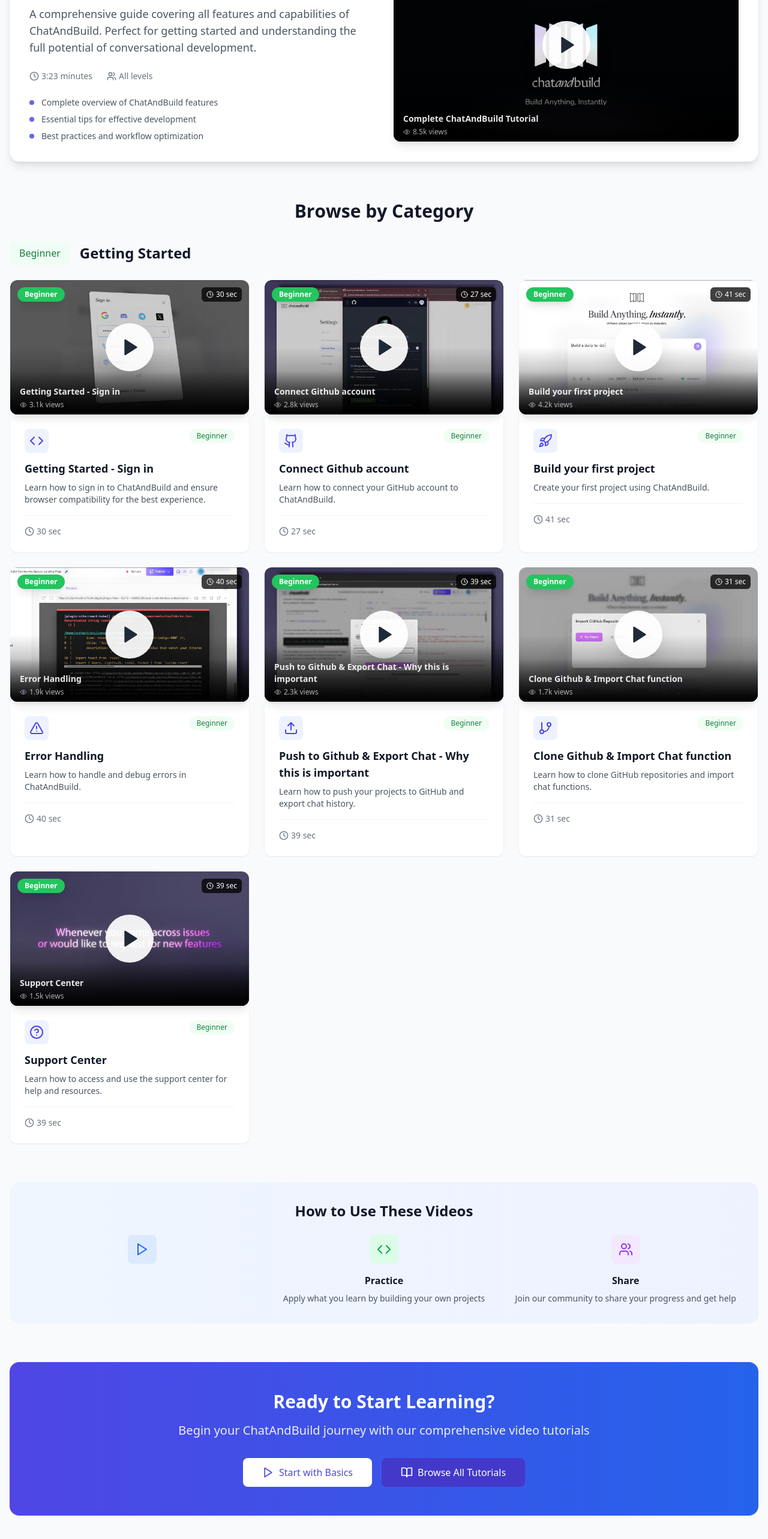
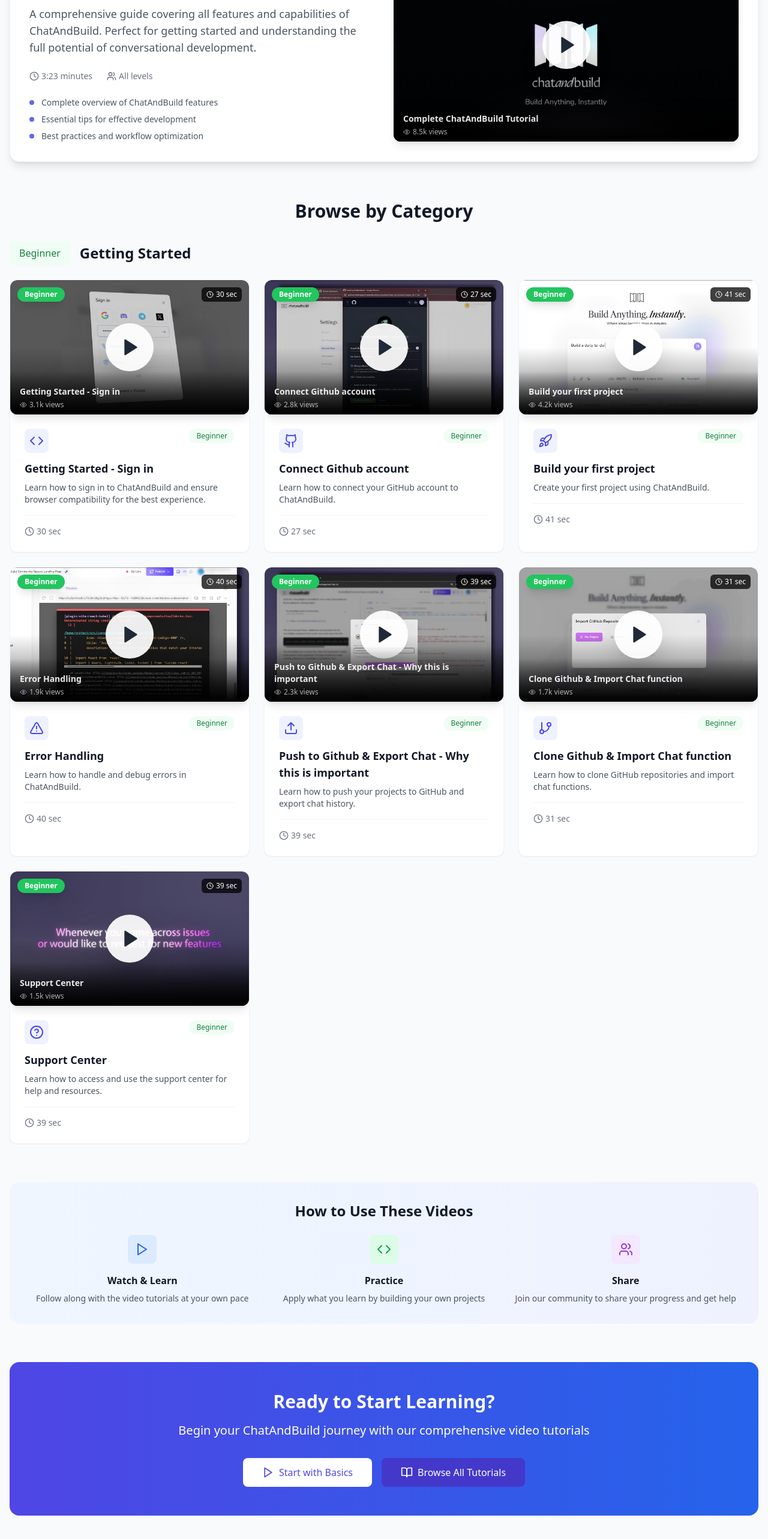
Before and after one commit to markusha77/prototype-v7.1.2, a React (Vite) app: page /tutorials in a window 1280 px wide. Shown: the part 751-3317 px from the top of the page at 60% size. Built offline with nearby package versions, Linux system fonts and the light colour scheme.

Commit message:
fix: tutorial page

```diff
--- a/src/components/tutorials/Tutorials.tsx
+++ b/src/components/tutorials/Tutorials.tsx
@@ -14,6 +14,7 @@
   Users,
 } from 'lucide-react';
 import React from 'react';
+import { twMerge } from 'tailwind-merge';
 
 import VideoPlayer from './VideoPlayer';
 
@@ -92,7 +93,26 @@
   },
 ];
 
-const howTouse = [{ title: '', description: '', icon: <Play className="h-6 w-6" /> }];
+const howTouse = [
+  {
+    title: 'Watch & Learn',
+    description: 'Follow along with the video tutorials at your own pace',
+    icon: <Play className="h-6 w-6" />,
+    iconClass: 'bg-blue-100 text-blue-600',
+  },
+  {
+    title: 'Practice',
+    description: 'Apply what you learn by building your own projects',
+    icon: <Code className="h-6 w-6" />,
+    iconClass: 'bg-green-100 text-green-600',
+  },
+  {
+    title: 'Share',
+    description: 'Join our community to share your progress and get help',
+    icon: <Users className="h-6 w-6" />,
+    iconClass: 'bg-purple-100 text-purple-600',
+  },
+];
 
 const Tutorials = () => {
   const handleTutorialClick = (videoId: string, title: string) => {
@@ -212,32 +232,12 @@
       <div className="mb-16">
         <motion.h2
           className="text-3xl font-bold text-gray-900 mb-8 text-center"
-          variants={{
-            hidden: { opacity: 0 },
-            visible: {
-              opacity: 1,
-              transition: {
-                staggerChildren: 0.05, // delay between characters
-              },
-            },
-          }}
-          initial="hidden"
-          whileInView="visible"
-          viewport={{ once: true, amount: 1 }}
-          transition={{ delay: 0.1, duration: 0.2 }}
+          initial={{ opacity: 0, y: -20 }}
+          whileInView={{ opacity: 1, y: 0 }}
+          viewport={{ once: true }}
+          transition={{ delay: 0.2, duration: 0.2 }}
         >
-          {'Browse by Category'.split('').map((char, index) => (
-            <motion.span
-              key={index}
-              className="inline-block"
-              variants={{
-                hidden: { opacity: 0, x: 10 },
-                visible: { opacity: 1, x: 0 },
-              }}
-            >
-              {char === ' ' ? '\u00A0' : char}
-            </motion.span>
-          ))}
+          Browse by Category
         </motion.h2>
 
         {/* Beginner Tutorials */}
@@ -274,7 +274,7 @@
       </div>
 
       {/* How to Use Videos Section */}
-      <motion.div
+      <motion.section
         className="bg-gradient-to-r from-blue-50 to-indigo-50 rounded-2xl p-8 mb-16"
         initial={{ opacity: 0 }}
         whileInView={{ opacity: 1, transition: { duration: 0.2, delay: 0.1 } }}
@@ -289,53 +289,87 @@
           How to Use These Videos
         </motion.h2>
         <div className="grid grid-cols-1 md:grid-cols-3 gap-6">
-          {howTouse.map(({ title, description, icon }, index) => (
-            <div key={index} className="text-center">
-              <div className="inline-flex items-center justify-center w-12 h-12 bg-blue-100 text-blue-600 rounded-lg mb-4">
+          {howTouse.map(({ title, description, icon, iconClass }, index) => (
+            <motion.div
+              key={index}
+              className="text-center"
+              initial={{ x: 20, opacity: 0 }}
+              whileInView={{
+                x: 0,
+                opacity: 1,
+                transition: { duration: 0.2, delay: 0.5 + 0.2 * index },
+              }}
+              viewport={{ once: true }}
+            >
+              <div
+                className={twMerge(
+                  'inline-flex items-center justify-center w-12 h-12 rounded-lg mb-4',
+                  iconClass,
+                )}
+              >
                 {icon}
               </div>
               <h3 className="font-semibold text-gray-900 mb-2">{title}</h3>
               <p className="text-sm text-gray-600">{description}</p>
-            </div>
+            </motion.div>
           ))}
-          <div className="text-center">
-            <div className="inline-flex items-center justify-center w-12 h-12 bg-green-100 text-green-600 rounded-lg mb-4">
-              <Code className="h-6 w-6" />
-            </div>
-            <h3 className="font-semibold text-gray-900 mb-2">Practice</h3>
-            <p className="text-sm text-gray-600">
-              Apply what you learn by building your own projects
-            </p>
-          </div>
-          <div className="text-center">
-            <div className="inline-flex items-center justify-center w-12 h-12 bg-purple-100 text-purple-600 rounded-lg mb-4">
-              <Users className="h-6 w-6" />
-            </div>
-            <h3 className="font-semibold text-gray-900 mb-2">Share</h3>
-            <p className="text-sm text-gray-600">
-              Join our community to share your progress and get help
-            </p>
-          </div>
         </div>
-      </motion.div>
+      </motion.section>
 
       {/* CTA Section */}
-      <div className="text-center">
-        <div className="bg-gradient-to-r from-indigo-600 to-blue-600 rounded-2xl p-12 text-white">
-          <h2 className="text-3xl font-bold mb-4">Ready to Start Learning?</h2>
-          <p className="text-xl mb-8 opacity-90">
+      <section className="text-center">
+        <motion.div
+          className="bg-gradient-to-r from-indigo-600 to-blue-600 rounded-2xl p-12 text-white"
+          initial={{ opacity: 0 }}
+          whileInView={{ opacity: 1, transition: { duration: 0.1, delay: 0 } }}
+          viewport={{ once: true }}
+        >
+          <motion.h2
+            className="text-3xl font-bold mb-4"
+            initial={{ y: -20, opacity: 0 }}
+            whileInView={{ y: 0, opacity: 1, transition: { duration: 0.2, delay: 0.1 } }}
+            viewport={{ once: true }}
+          >
+            Ready to Start Learning?
+          </motion.h2>
+          <motion.p
+            className="text-xl mb-8 opacity-90"
+            initial={{ y: 20, scale: 0.5, opacity: 0 }}
+            whileInView={{ y: 0, scale: 1, opacity: 1, transition: { duration: 0.2, delay: 0.3 } }}
+            viewport={{ once: true }}
+          >
             Begin your ChatAndBuild journey with our comprehensive video tutorials
-          </p>
+          </motion.p>
           <div className="flex flex-col sm:flex-row justify-center gap-4">
-            <button className="px-8 py-3 bg-white text-indigo-600 hover:bg-gray-100 rounded-lg font-medium transition-all duration-200 flex items-center justify-center">
+            <motion.button
+              className="px-8 py-3 bg-white text-indigo-600 hover:bg-gray-100 rounded-lg font-medium flex items-center justify-center"
+              initial={{ scale: 0.5, opacity: 0 }}
+              whileInView={{
+                scale: 1,
+                opacity: 1,
+                transition: { duration: 0.4, delay: 0.5 },
+              }}
+              whileHover={{ scale: 1.03, transition: { delay: 0, type: 'spring', stiffness: 300 } }}
+              viewport={{ once: true }}
+            >
               <Play className="mr-2 h-5 w-5" /> Start with Basics
-            </button>
-            <button className="px-8 py-3 bg-indigo-700 hover:bg-indigo-800 text-white rounded-lg font-medium transition-all duration-200 flex items-center justify-center">
+            </motion.button>
+            <motion.button
+              className="px-8 py-3 bg-indigo-700 hover:bg-indigo-800 text-white rounded-lg font-medium flex items-center justify-center"
+              initial={{ scale: 0.5, opacity: 0 }}
+              whileInView={{
+                scale: 1,
+                opacity: 1,
+                transition: { duration: 0.4, delay: 0.7 },
+              }}
+              whileHover={{ scale: 1.03, transition: { delay: 0, type: 'spring', stiffness: 300 } }}
+              viewport={{ once: true }}
+            >
               <BookOpen className="mr-2 h-5 w-5" /> Browse All Tutorials
-            </button>
+            </motion.button>
           </div>
-        </div>
-      </div>
+        </motion.div>
+      </section>
     </div>
   );
 };
```
